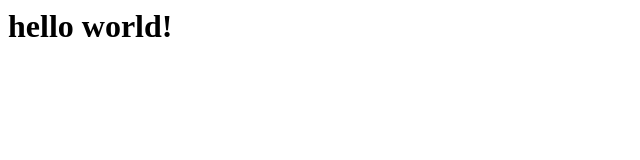
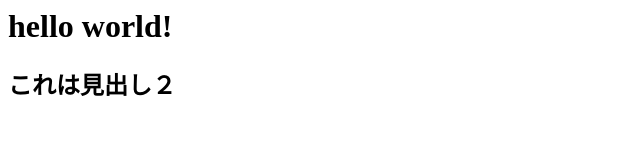
Before and after one commit to demo-100pro/website, a plain HTML site: page index.html in a window 1280 px wide. Shown: the whole page, without its empty margins (0-640 px from the left). Drawn offline with Linux system fonts and the light colour scheme.

Commit message:
見出し２を追加

```diff
--- a/index.html
+++ b/index.html
@@ -1 +1,3 @@
 <h1>hello world!</h1>
+
+<h2>これは見出し２</h2>
```
